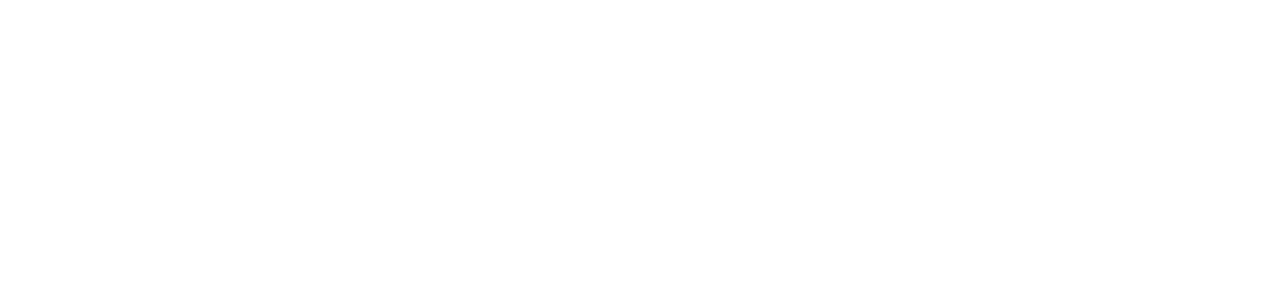
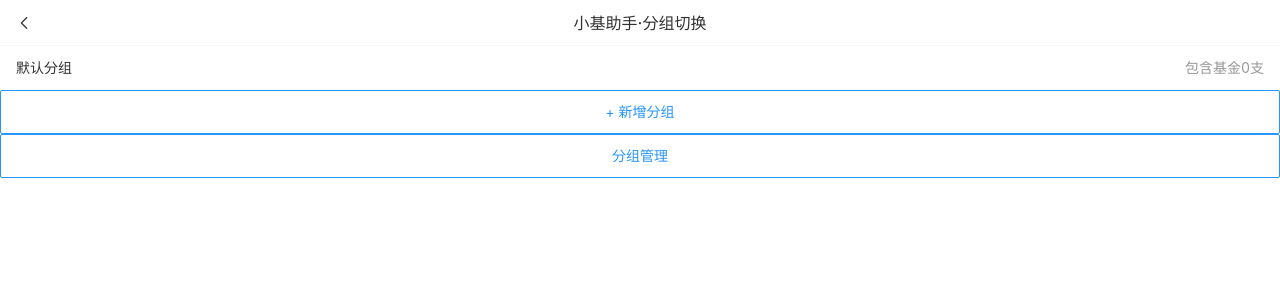
Before and after one commit to JunGeges/my-vue-app, a Vue app: page /fundgroup in a window 1280 px wide. Shown: the top 300 px of the page. Built offline with nearby package versions, Linux system fonts and the light colour scheme.

Commit message:
新增基金分组页面

```diff
--- a/src/router/index.js
+++ b/src/router/index.js
@@ -3,10 +3,11 @@
 
 Vue.use(VueRouter)
 
-const routes = [
-  {
+const routes = [{
     path: '/',
-    redirect: { name: 'home' }
+    redirect: {
+      name: 'home'
+    }
   },
   {
     path: '/home',
@@ -27,6 +28,11 @@
     path: '/login',
     component: () => import('views/login/Login'),
     name: 'login'
+  },
+  {
+    path: '/fundgroup',
+    component: () => import('views/fundGroup/FundGroup'),
+    name: 'fundgroup'
   }
 ]
 
--- /dev/null
+++ b/src/views/fundGroup/FundGroup.vue
@@ -0,0 +1,41 @@
+<template>
+  <div class="fund-group-container">
+    <van-nav-bar title="小基助手·分组切换" left-arrow @click-left="back" />
+    <van-cell title="默认分组" value="包含基金0支"/>
+    <van-button plain block color="#2895fc">+ 新增分组</van-button>
+    <van-button plain block color="#2895fc">分组管理</van-button>
+  </div>
+</template>
+
+<script>
+
+export default {
+  name: "MyVueAppFundgroup",
+
+  data() {
+    return {};
+  },
+
+  mounted() {
+    console.log(this.$route);
+  },
+
+  methods: {
+    back() {
+      this.$router.go(-1);
+    },
+  },
+};
+</script>
+
+<style lang="scss" scoped>
+.fund-group-container {
+  /deep/ .van-nav-bar {
+    .van-icon {
+      color: #333333 !important;
+    }
+  }
+
+  margin: 16rpx;
+}
+</style>
--- a/src/views/home/Home.vue
+++ b/src/views/home/Home.vue
@@ -33,7 +33,10 @@
 
   methods: {
     onClickLeft() {
-      this.$toast("返回");
+      this.$router.push({
+        name:'fundgroup',
+        params:{a:1}
+      })
     },
   },
 };
```
Also changed, not shown: src/views/fundGroup/childComponents/GroupItem.vue (added, +23 -0 lines), 1 other file (tests, documents, lock files or other folders).
